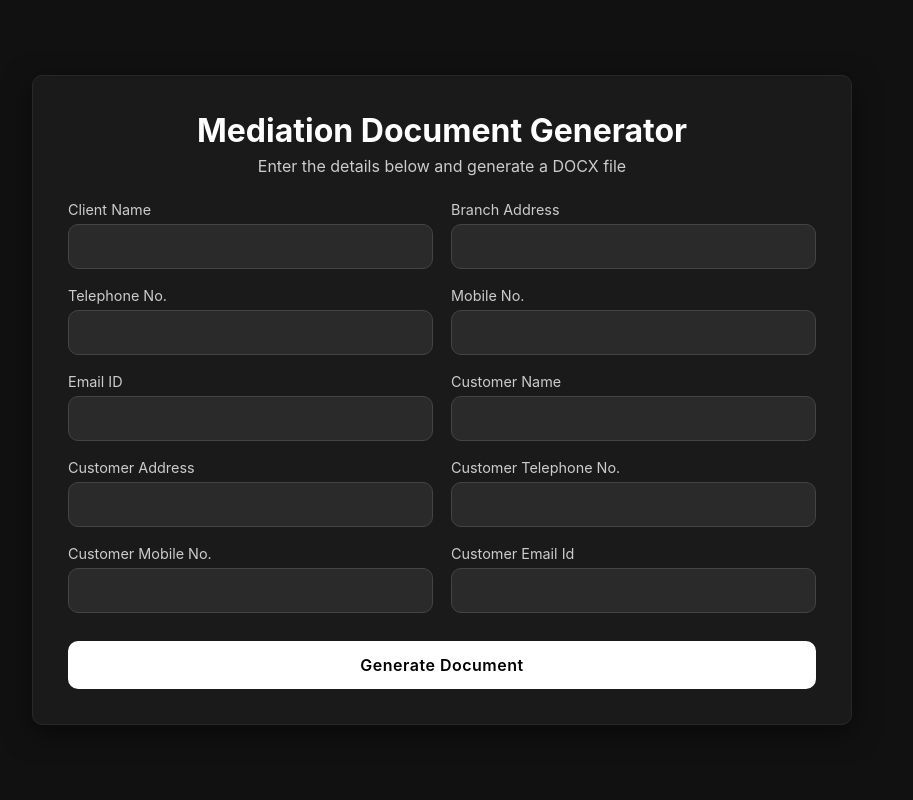
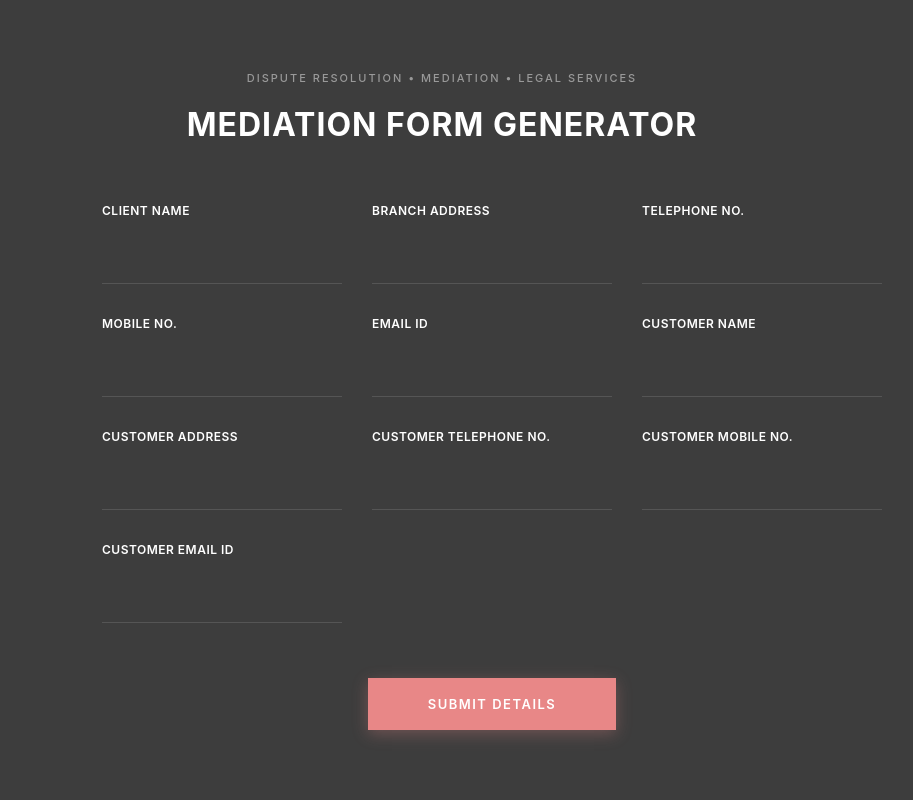
Before and after one commit to udaydevs/django_assignment, a Django app: page / in a window 1280 px wide. Shown: the whole page, without its empty margins (198-1111 px from the left). Run offline with Django 4.2, Linux system fonts and the light colour scheme.

Commit message:
Improved ui

```diff
--- a/docx_app/templates/form.html
+++ b/docx_app/templates/form.html
@@ -7,149 +7,272 @@
     <meta name="viewport" content="width=device-width, initial-scale=1.0">
 
     <style>
-        :root {
-            --bg: #111;
-            --card-bg: #1a1a1a;
-            --text: #f5f5f5;
-            --label: #cccccc;
-            --field-bg: #2a2a2a;
-            --border: #444;
-            --primary: #ffffff;
-            --radius: 10px;
-            --shadow: 0 8px 28px rgba(0, 0, 0, 0.5);
-        }
-
         * {
             margin: 0;
+            padding: 0;
             box-sizing: border-box;
-            font-family: "Inter", sans-serif;
         }
 
         body {
-            background: var(--bg);
-            color: var(--text);
+            font-family: -apple-system, BlinkMacSystemFont, "Segoe UI", Roboto, "Helvetica Neue", Arial, sans-serif;
+            background: #3d3d3d;
+            color: #ffffff;
+            line-height: 1.6;
+            min-height: 100vh;
             display: flex;
-            justify-content: center;
             align-items: center;
-            padding: 25px;
-            min-height: 100vh;
+            padding: 60px 20px;
         }
 
         .container {
-            background: var(--card-bg);
-            padding: 35px;
-            border-radius: var(--radius);
             width: 100%;
-            max-width: 820px;
-            box-shadow: var(--shadow);
-            animation: fadeIn .5s ease;
-            border: 1px solid #282828;
+            max-width: 680px;
+            margin: 0 auto;
         }
 
-        @keyframes fadeIn {
-            from {
-                opacity: 0;
-                transform: translateY(20px);
-            }
+        .header {
+            text-align: center;
+            margin-bottom: 50px;
+        }
 
-            to {
-                opacity: 1;
-                transform: translateY(0);
-            }
+        .tagline {
+            font-size: 11px;
+            letter-spacing: 2px;
+            text-transform: uppercase;
+            color: #999;
+            margin-bottom: 12px;
+            font-weight: 500;
         }
 
         .title {
-            text-align: center;
-            font-size: 2rem;
+            font-size: 32px;
             font-weight: 700;
-            margin-bottom: 6px;
-            color: var(--primary);
+            color: #ffffff;
+            letter-spacing: 1px;
+            text-transform: uppercase;
         }
 
-        .sub {
-            text-align: center;
-            color: var(--label);
-            margin-bottom: 25px;
+        .alert {
+            background: rgba(229, 83, 75, 0.1);
+            border-left: 3px solid #e5534b;
+            padding: 16px 20px;
+            margin-bottom: 35px;
+            font-size: 14px;
+            color: #ff9999;
+            border-radius: 2px;
         }
 
-        .error-messages {
-            background: #3a0000;
-            border-left: 4px solid #c60000;
-            padding: 12px;
-            border-radius: var(--radius);
-            margin-bottom: 20px;
-            font-size: 0.9rem;
+        .alert div {
+            margin-bottom: 6px;
+        }
+
+        .alert div:last-child {
+            margin-bottom: 0;
         }
 
         form {
             display: grid;
-            grid-template-columns: repeat(auto-fit, minmax(240px, 1fr));
-            gap: 18px;
+            grid-template-columns: repeat(3, 1fr);
+            gap: 30px;
         }
 
-        .form-group {
+        .field {
             display: flex;
             flex-direction: column;
         }
 
+        .field.span-2 {
+            grid-column: span 2;
+        }
+
+        .field.full {
+            grid-column: 1 / -1;
+        }
+
         label {
-            font-size: 0.9rem;
-            margin-bottom: 6px;
-            color: var(--label);
+            font-size: 12px;
+            font-weight: 600;
+            color: #ffffff;
+            margin-bottom: 12px;
+            text-transform: uppercase;
+            letter-spacing: 0.5px;
         }
 
         input,
         textarea {
-            padding: 12px 14px;
-            border-radius: var(--radius);
-            border: 1px solid var(--border);
-            background: var(--field-bg);
-            color: var(--text);
-            font-size: 0.95rem;
-            transition: border-color .25s, box-shadow .25s;
+            padding: 16px 0;
+            border: none;
+            border-bottom: 1px solid #555;
+            background: transparent;
+            color: #ffffff;
+            font-size: 15px;
+            font-family: inherit;
+            transition: border-color 0.3s ease;
+        }
+
+        input::placeholder,
+        textarea::placeholder {
+            color: #666;
+            text-transform: uppercase;
+            font-size: 11px;
+            letter-spacing: 1px;
         }
 
         input:focus,
         textarea:focus {
-            border-color: var(--primary);
-            box-shadow: 0 0 0 3px rgba(255, 255, 255, 0.2);
             outline: none;
+            border-bottom-color: #e88787;
         }
 
         textarea {
             min-height: 100px;
+            resize: vertical;
+            font-size: 14px;
+            line-height: 1.6;
         }
 
-        .full-width {
-            grid-column: 1 / -1;
+        .field-error {
+            font-size: 12px;
+            color: #ff9999;
+            margin-top: 8px;
         }
 
-        button {
-            grid-column: 1 / -1;
-            padding: 14px;
-            background: var(--primary);
-            color: #000;
-            border: none;
-            border-radius: var(--radius);
-            font-size: 1rem;
-            cursor: pointer;
-            font-weight: 600;
-            transition: 0.3s;
-            margin-top: 10px;
-            letter-spacing: 0.5px;
+        .budget-field {
+            position: relative;
         }
 
-        button:hover {
-            background: #dcdcdc;
+        .budget-value {
+            position: absolute;
+            right: 0;
+            top: 35px;
+            font-size: 16px;
+            font-weight: 600;
+            color: #ffffff;
         }
 
-        @media (max-width: 520px) {
-            .container {
-                padding: 25px;
+        input[type="range"] {
+            -webkit-appearance: none;
+            appearance: none;
+            width: 100%;
+            height: 6px;
+            background: #555;
+            outline: none;
+            border: none;
+            border-radius: 3px;
+            padding: 0;
+        }
+
+        input[type="range"]::-webkit-slider-thumb {
+            -webkit-appearance: none;
+            appearance: none;
+            width: 18px;
+            height: 18px;
+            background: #ffffff;
+            cursor: pointer;
+            border-radius: 50%;
+            box-shadow: 0 2px 6px rgba(0, 0, 0, 0.3);
+        }
+
+        input[type="range"]::-moz-range-thumb {
+            width: 18px;
+            height: 18px;
+            background: #ffffff;
+            cursor: pointer;
+            border-radius: 50%;
+            border: none;
+            box-shadow: 0 2px 6px rgba(0, 0, 0, 0.3);
+        }
+
+        input[type="range"]::-webkit-slider-runnable-track {
+            background: linear-gradient(to right, #e88787 0%, #e88787 var(--value, 50%), #555 var(--value, 50%), #555 100%);
+            height: 6px;
+            border-radius: 3px;
+        }
+
+        input[type="range"]::-moz-range-track {
+            background: #555;
+            height: 6px;
+            border-radius: 3px;
+        }
+
+        input[type="range"]::-moz-range-progress {
+            background: #e88787;
+            height: 6px;
+            border-radius: 3px;
+        }
+
+        .submit-wrapper {
+            grid-column: 1 / -1;
+            display: flex;
+            justify-content: center;
+            margin-top: 25px;
+        }
+
+        .submit-btn {
+            padding: 18px 60px;
+            background: #e88787;
+            color: #ffffff;
+            border: none;
+            font-size: 13px;
+            font-weight: 600;
+            cursor: pointer;
+            transition: all 0.3s ease;
+            font-family: inherit;
+            letter-spacing: 1.5px;
+            text-transform: uppercase;
+            box-shadow: 0 4px 15px rgba(232, 135, 135, 0.3);
+        }
+
+        .submit-btn:hover {
+            background: #f09999;
+            box-shadow: 0 6px 20px rgba(232, 135, 135, 0.4);
+            transform: translateY(-2px);
+        }
+
+        .submit-btn:active {
+            transform: translateY(0);
+        }
+
+        @media (max-width: 768px) {
+            body {
+                padding: 40px 20px;
             }
 
             .title {
-                font-size: 1.6rem;
+                font-size: 26px;
+            }
+
+            form {
+                grid-template-columns: 1fr;
+                gap: 25px;
+            }
+
+            .field.span-2,
+            .field.full {
+                grid-column: 1;
+            }
+
+            .submit-wrapper {
+                margin-top: 15px;
+            }
+
+            .submit-btn {
+                width: 100%;
+                padding: 18px 40px;
+            }
+        }
+
+        @media (max-width: 480px) {
+            .header {
+                margin-bottom: 40px;
+            }
+
+            .title {
+                font-size: 22px;
+            }
+
+            .tagline {
+                font-size: 10px;
             }
         }
     </style>
@@ -158,11 +281,13 @@
 <body>
 
     <div class="container">
-        <h2 class="title">Mediation Document Generator</h2>
-        <p class="sub">Enter the details below and generate a DOCX file</p>
+        <div class="header">
+            <div class="tagline">Dispute Resolution • Mediation • Legal Services</div>
+            <h1 class="title">Mediation Form Generator</h1>
+        </div>
 
         {% if messages %}
-        <div class="error-messages">
+        <div class="alert">
             {% for message in messages %}
             <div class="{{ message.tags }}">{{ message }}</div>
             {% endfor %}
@@ -173,19 +298,20 @@
             {% csrf_token %}
 
             {% for field in form %}
-            <div class="form-group">
-                <label>{{ field.label }}</label>
+            <div class="field {% if field.field.widget.attrs.full_width %}full{% endif %}">
+                <label for="{{ field.id_for_label }}">{{ field.label }}</label>
                 {{ field }}
                 {% if field.errors %}
-                <small style="color: #ff6b6b;">{{ field.errors.0 }}</small>
+                <span class="field-error">{{ field.errors.0 }}</span>
                 {% endif %}
             </div>
             {% endfor %}
 
-            <button type="submit">Generate Document</button>
+            <div class="submit-wrapper">
+                <button type="submit" class="submit-btn">Submit Details</button>
+            </div>
         </form>
     </div>
-
 </body>
 
 </html>
```
